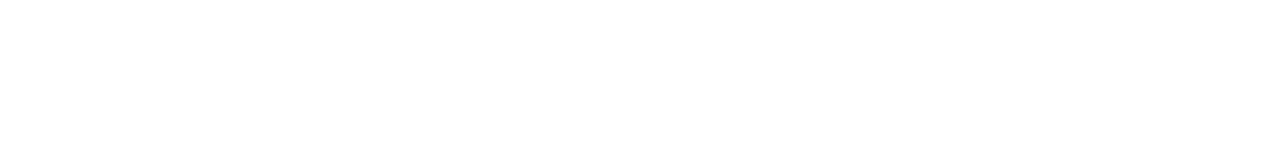
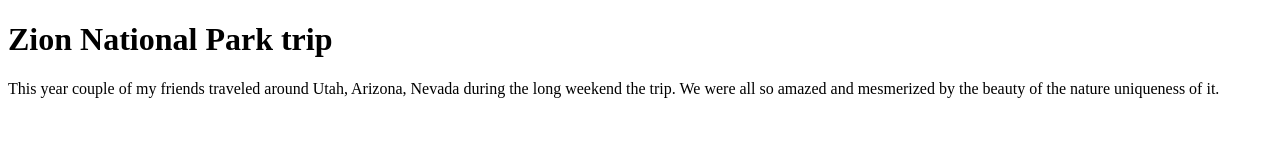
Before and after one commit to uka-enkbold/HTMLMeSomethingNew, a website: page index.html in a window 1280 px wide. Drawn offline with Linux system fonts and the light colour scheme.

Commit message:
first commit

```diff
--- a/index.html
+++ b/index.html
@@ -1,8 +1,18 @@
+
 <!DOCTYPE html>
-<html>
-   <head>
-   </head>
-   <body>
-      <!-- Write your HTML in this file! -->
-   </body>
+<html lang="en">
+<head>
+   <meta charset="UTF-8">
+   <meta http-equiv="X-UA-Compatible" content="IE=edge">
+   <meta name="viewport" content="width=device-width, initial-scale=1.0">
+   <title>Zion National Park Trip</title>
+</head>
+<body>
+   <h1> Zion National Park trip </h1>
+      <p>
+         This year couple of my friends traveled around Utah, Arizona, Nevada during the long weekend the trip. We were all so amazed
+         and mesmerized by the beauty of the nature uniqueness of it.
+      </p>
+
+</body>
 </html>
--- a/styles.css
+++ b/styles.css
@@ -1 +1,3 @@
-/* Write your CSS here! */
+body {
+    background-color: 91818A;
+   }
```
Also changed, not shown: images/Main picture.jpg (added), images/map.jpg (added), images/second main picture.jpg (added), images/third main picture.jpg (added).
